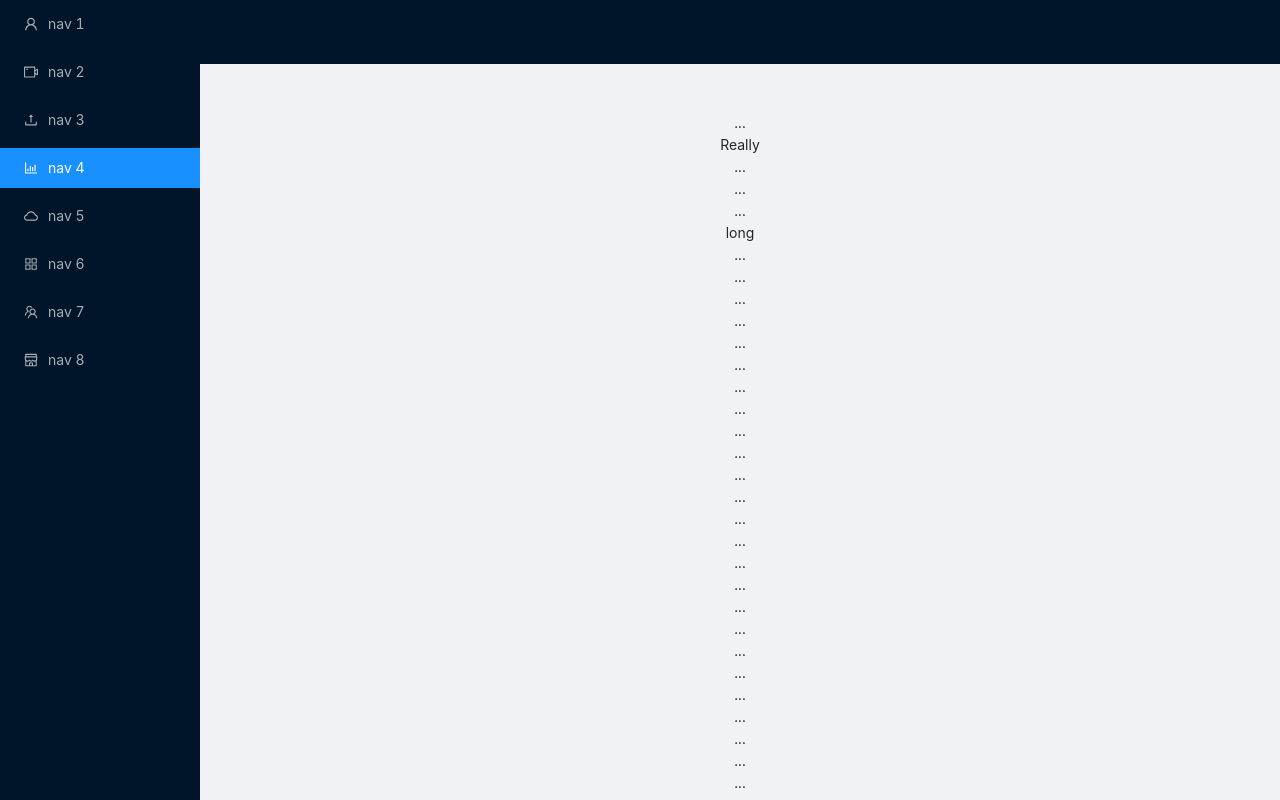
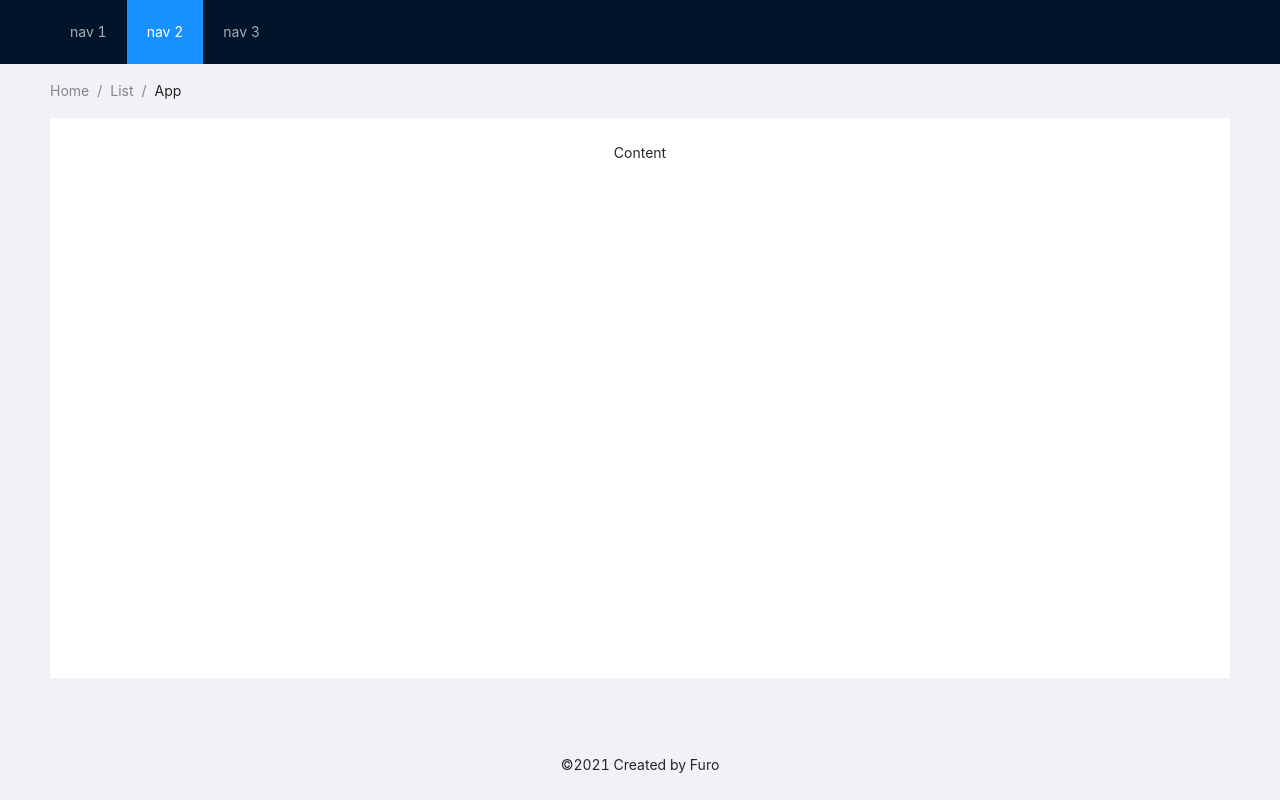
Before and after one commit to Furoe/furo-react, a React (Create React App) app: page / in a window 1280 px wide. Shown: the top 800 px of the page. Built offline with nearby package versions, Linux system fonts and the light colour scheme.

Commit message:
添加react-router

```diff
--- a/package.json
+++ b/package.json
@@ -15,6 +15,7 @@
     "node-sass": "^4.14.1",
     "react": "^17.0.1",
     "react-dom": "^17.0.1",
+    "react-router": "^5.2.0",
     "react-scripts": "4.0.1",
     "sass-loader": "^10.1.1",
     "typescript": "^4.1.3",
--- a/src/assets/styles/App.scss
+++ b/src/assets/styles/App.scss
@@ -37,3 +37,20 @@
     transform: rotate(360deg);
   }
 }
+
+.site-layout-content {
+  min-height: 280px;
+  padding: 24px;
+  background: #fff;
+}
+#components-layout-demo-top .logo {
+  float: left;
+  width: 120px;
+  height: 31px;
+  margin: 16px 24px 16px 0;
+  background: rgba(255, 255, 255, 0.3);
+}
+.ant-row-rtl #components-layout-demo-top .logo {
+  float: right;
+  margin: 16px 0 16px 24px;
+}
--- a/src/modules/App.tsx
+++ b/src/modules/App.tsx
@@ -1,16 +1,13 @@
 import React, { FC } from 'react';
 import logo from '../assets/styles/logo.svg';
-import { Layout, Menu } from 'antd';
+import { Layout, Menu, Breadcrumb } from 'antd';
 import '../assets/styles/App.scss';
 import {
-  AppstoreOutlined,
-  BarChartOutlined,
-  CloudOutlined,
-  ShopOutlined,
+  DesktopOutlined,
+  PieChartOutlined,
+  FileOutlined,
   TeamOutlined,
   UserOutlined,
-  UploadOutlined,
-  VideoCameraOutlined,
 } from '@ant-design/icons';
 //import { Header } from 'antd/lib/layout/layout';
 const { Header, Sider, Content, Footer} = Layout;
@@ -18,146 +15,24 @@
 
 const App: FC = () => (
   <div className="App">
-      <Layout>
-        <Sider
-          style={{
-            overflow: 'auto',
-            height: '100vh',
-            position: 'fixed',
-            left: 0,
-          }}
-        >
+      <Layout className="layout" style={{ minHeight: '100vh'}}>
+        <Header>
           <div className="logo" />
-          <Menu theme="dark" mode="inline" defaultSelectedKeys={['4']}>
-            <Menu.Item key="1" icon={<UserOutlined />}>
-              nav 1
-            </Menu.Item>
-            <Menu.Item key="2" icon={<VideoCameraOutlined />}>
-              nav 2
-            </Menu.Item>
-            <Menu.Item key="3" icon={<UploadOutlined />}>
-              nav 3
-            </Menu.Item>
-            <Menu.Item key="4" icon={<BarChartOutlined />}>
-              nav 4
-            </Menu.Item>
-            <Menu.Item key="5" icon={<CloudOutlined />}>
-              nav 5
-            </Menu.Item>
-            <Menu.Item key="6" icon={<AppstoreOutlined />}>
-              nav 6
-            </Menu.Item>
-            <Menu.Item key="7" icon={<TeamOutlined />}>
-              nav 7
-            </Menu.Item>
-            <Menu.Item key="8" icon={<ShopOutlined />}>
-              nav 8
-            </Menu.Item>
+          <Menu theme="dark" mode="horizontal" defaultSelectedKeys={['2']}>
+            <Menu.Item key="1">nav 1</Menu.Item>
+            <Menu.Item key="2">nav 2</Menu.Item>
+            <Menu.Item key="3">nav 3</Menu.Item>
           </Menu>
-        </Sider>
-        <Layout className="site-layout" style={{ marginLeft: 200 }}>
-          <Header className="site-layout-background" style={{ padding: 0 }} />
-          <Content style={{ margin: '24px 16px 0', overflow: 'initial' }}>
-            <div className="site-layout-background" style={{ padding: 24, textAlign: 'center' }}>
-              ...
-              <br />
-              Really
-              <br />
-              ...
-              <br />
-              ...
-              <br />
-              ...
-              <br />
-              long
-              <br />
-              ...
-              <br />
-              ...
-              <br />
-              ...
-              <br />
-              ...
-              <br />
-              ...
-              <br />
-              ...
-              <br />
-              ...
-              <br />
-              ...
-              <br />
-              ...
-              <br />
-              ...
-              <br />
-              ...
-              <br />
-              ...
-              <br />
-              ...
-              <br />
-              ...
-              <br />
-              ...
-              <br />
-              ...
-              <br />
-              ...
-              <br />
-              ...
-              <br />
-              ...
-              <br />
-              ...
-              <br />
-              ...
-              <br />
-              ...
-              <br />
-              ...
-              <br />
-              ...
-              <br />
-              ...
-              <br />
-              ...
-              <br />
-              ...
-              <br />
-              ...
-              <br />
-              ...
-              <br />
-              ...
-              <br />
-              ...
-              <br />
-              ...
-              <br />
-              ...
-              <br />
-              ...
-              <br />
-              ...
-              <br />
-              ...
-              <br />
-              ...
-              <br />
-              ...
-              <br />
-              ...
-              <br />
-              ...
-              <br />
-              ...
-              <br />
-              content
-            </div>
-          </Content>
-          <Footer style={{ textAlign: 'center' }}>©2021 Created by Furo_Yang</Footer>
-        </Layout>
+        </Header>
+        <Content style={{ padding: '0 50px' }}>
+          <Breadcrumb style={{ margin: '16px 0' }}>
+            <Breadcrumb.Item>Home</Breadcrumb.Item>
+            <Breadcrumb.Item>List</Breadcrumb.Item>
+            <Breadcrumb.Item>App</Breadcrumb.Item>
+          </Breadcrumb>
+          <div className="site-layout-content" style={{minHeight: '70vh' }}>Content</div>
+        </Content>
+        <Footer style={{ textAlign: 'center' }}>©2021 Created by Furo</Footer>
       </Layout>
     </div>
 );
```
Also changed, not shown: 1 other file (tests, documents, lock files or other folders).
